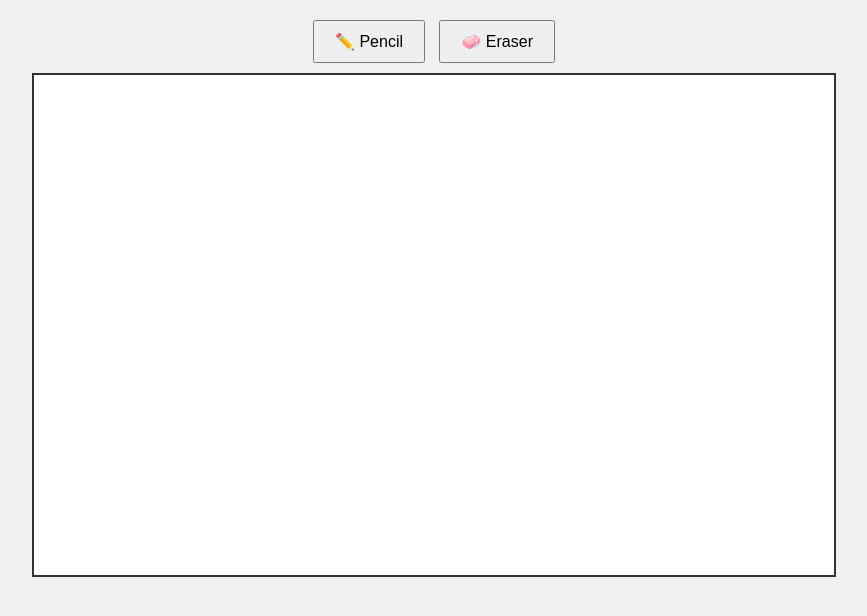
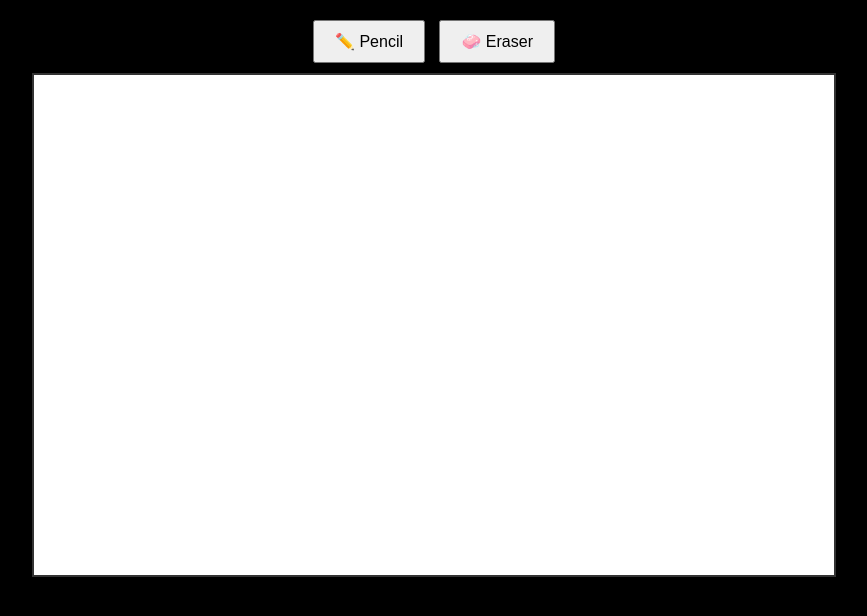
Before and after one commit to JoMcodes/whiteboardwidget, a plain HTML site: page index.html in a window 1280 px wide. Shown: the whole page, without its empty margins (206-1073 px from the left). Drawn offline with Linux system fonts and the light colour scheme.

Commit message:
Update style.css

```diff
--- a/style.css
+++ b/style.css
@@ -1,6 +1,6 @@
 body {
       margin: 0;
-      background: #f0f0f0;
+      background: #000000;
       font-family: sans-serif;
       display: flex;
       flex-direction: column;
```
